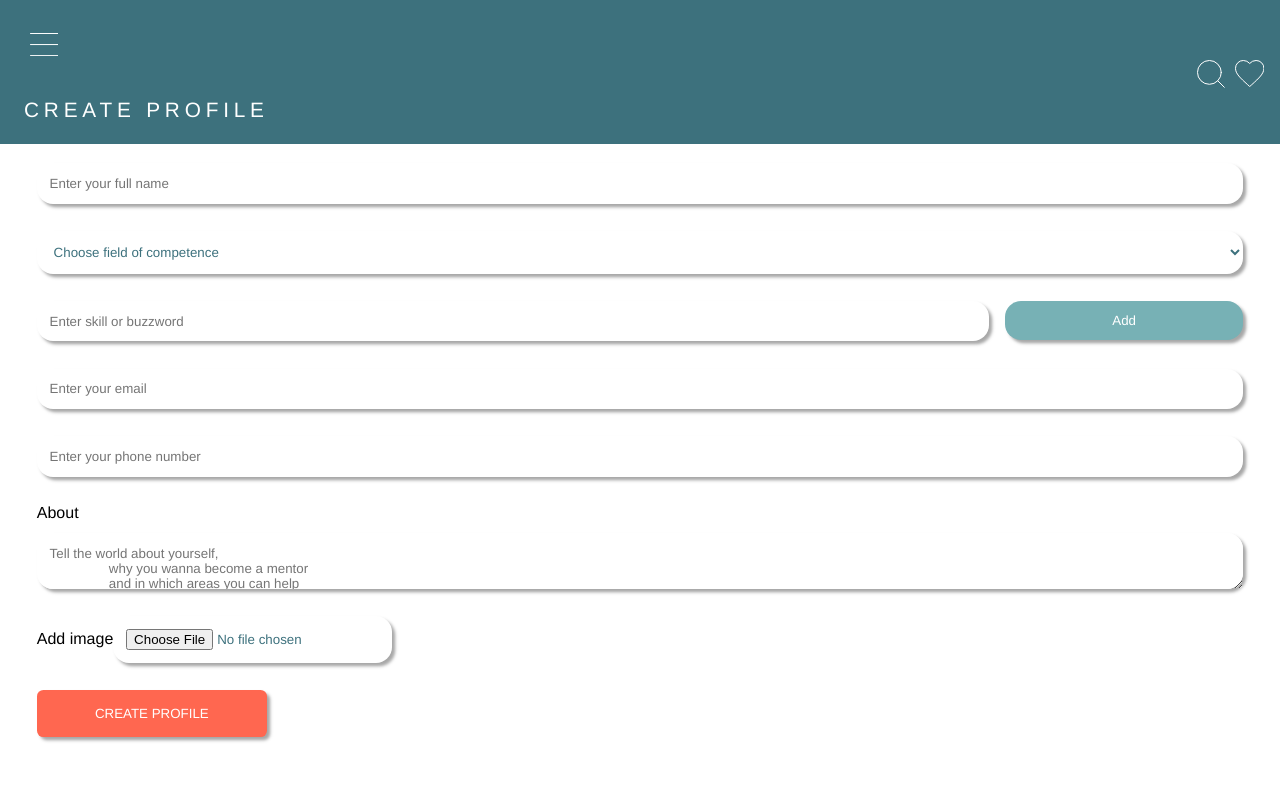
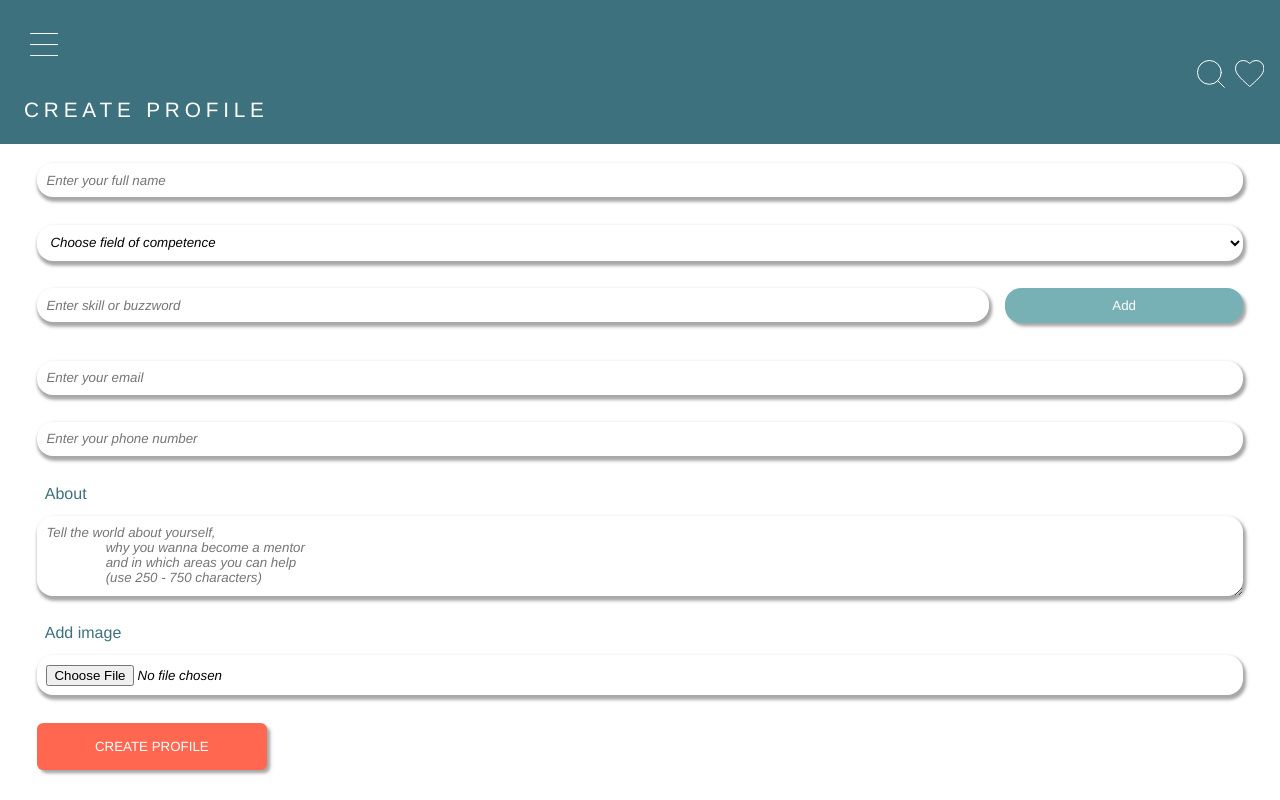
Before and after one commit to MaliScheuer/capstone-project, a React (Create React App) app in the folder client/: page /create-profile in a window 1280 px wide. Built offline with nearby package versions, Linux system fonts and the light colour scheme.

Commit message:
added buzzword component & implemented buzzword render

```diff
--- /dev/null
+++ b/client/src/components/Buzzwords.js
@@ -0,0 +1,83 @@
+import { useState } from 'react';
+import styled from 'styled-components';
+
+export default function Buzzwords({ onCreateBuzzword, buzzwords, onDeleteBuzzword, onDeleteLastBuzzword }) {
+
+    const [value, setValue] = useState('')
+
+
+    const handleChange = event =>
+        setValue(event.target.value);
+
+    const handleKeyDown = (event) => {
+        if (event.key === 'Enter') {
+            event.preventDefault();
+            onCreateBuzzword(value);
+            setValue('');
+        }
+    }
+
+    function handleClick() {
+        onCreateBuzzword(value);
+        setValue('');
+    }
+
+
+    return (
+        <>
+            <Wrapper>
+                <input
+                    type='text'
+                    name='buzzwords'
+                    placeholder='Enter skill or buzzword'
+                    onChange={handleChange}
+                    value={value}
+                    onKeyDown={handleKeyDown} />
+                <button
+                    type='button'
+                    onClick={handleClick}
+                >Add</button>
+            </Wrapper >
+
+            <BuzzwordWrapper>
+                {buzzwords.map((buzzword, index) => (
+                    <span key={index}>{buzzword}
+                        <i onClick={() => onDeleteBuzzword(buzzword)}> &times;</i>
+                    </span>
+                ))}
+            </BuzzwordWrapper>
+        </>
+
+    )
+}
+
+
+
+const Wrapper = styled.section`
+    display:grid;
+    grid-template-columns: 4fr 1fr;
+    gap: 1rem;
+
+    button {
+    border: none;
+    background: var(--petrol-light);
+    color: white;
+    box-shadow: 0.2rem 0.2rem 0.2rem rgba(0,0,0, 35%);
+    border-radius: 1rem;
+    height: 70%;
+    outline: none;
+    cursor: pointer;
+    }
+    `
+const BuzzwordWrapper = styled.section`
+    display: flex;
+    flex-wrap: wrap;
+    gap: 0.7rem;
+
+    span{
+        background: var(--petrol);
+        color: white;
+        padding: 0.5rem;
+        border-radius: 0.6rem;
+    }
+    `
--- a/client/src/components/Form.js
+++ b/client/src/components/Form.js
@@ -1,5 +1,6 @@
 import styled from 'styled-components';
 import CtaButton from './CtaButton'
+import Buzzwords from './Buzzwords'
 import { useState } from 'react';
 
 export default function Form() {
@@ -16,7 +17,40 @@ export default function Form() {
 
     const [newMentor, setNewMentor] = useState(initialMentor);
 
+    const handleChange = event => {
+        const field = event.target;
+        const value = field.value;
 
+        setNewMentor({
+            ...newMentor,
+            [field.name]: value
+        })
+    }
+
+    const addBuzzword = buzzword => {
+
+        setNewMentor({
+            ...newMentor,
+            buzzwords: [...newMentor.buzzwords, buzzword]
+        })
+
+    }
+
+    function deleteBuzzword(buzzwordToDelete) {
+        const remainingBuzzwords = newMentor.buzzwords.filter(
+            (buzzword) => buzzwordToDelete !== buzzword);
+        setNewMentor({ ...newMentor, buzzwords: remainingBuzzwords })
+    }
+
+    function deleteLastBuzzword() {
+        const remainingBuzzwords = newMentor.buzzwords.filter((_, index) =>
+            index !== newMentor.buzzwords.length - 1
+        )
+        setNewMentor({
+            ...newMentor,
+            buzzwords: remainingBuzzwords
+        })
+    }
 
 
     return (
@@ -25,16 +59,16 @@ export default function Form() {
 
             <input
                 type='text'
-                name='product_name'
+                name='mentor_name'
                 placeholder='Enter your full name'
-                //onChange={handleChange}
+                onChange={handleChange}
                 value={newMentor.mentor_name} />
 
 
             <select
                 type='text'
                 name='competence'
-                //onChange={handleChange}
+                onChange={handleChange}
                 value={newMentor.competence} >
 
                 <option value=''>Choose field of competence</option>
@@ -49,61 +83,53 @@ export default function Form() {
                 <option value='Science and Technology'>Science and Technology</option>
             </select>
 
-            <BuzzwordWrapper>
-                <input
+            <Buzzwords
+                buzzwords={newMentor.buzzwords}
+                onCreateBuzzword={addBuzzword}
+                onDeleteBuzzword={deleteBuzzword}
+                onDeleteLastBuzzword={deleteLastBuzzword} />
 
-                    type='text'
-                    name='buzzwords'
-                    placeholder='Enter skill or buzzword'
-                    //onChange={handleChange}
-                    value={newMentor.buzzwords} />
-                <button>Add</button>
-            </BuzzwordWrapper>
 
             <input
                 type='email'
                 name='email'
                 placeholder='Enter your email'
-                //onChange={handleChange}
+                onChange={handleChange}
                 value={newMentor.email} />
 
             <input
                 type='text'
                 name='phone'
                 placeholder='Enter your phone number'
-                //onChange={handleChange}
+                onChange={handleChange}
                 value={newMentor.phone} />
 
-            <label>About</label>
+            <p><label>About</label></p>
             <textarea
                 minLength="250"
-                maxlength="1000"
+                maxLength="750"
                 type='text'
                 name='about'
                 placeholder='Tell the world about yourself,
                 why you wanna become a mentor
                 and in which areas you can help
-                (use 250 -1.000 characters)'
-                //onChange={handleChange}
+                (use 250 - 750 characters)'
+                onChange={handleChange}
                 value={newMentor.about} />
 
 
-            <label> Add image
+            <p><label>Add image
+            </label></p>
             <input
 
                 type='file'
                 name='image'
                 placeholder='Add image'
-                    //onChange={handleChange}
+                onChange={handleChange}
                 value={newMentor.image}
-
-
             />
 
-
-            </label>
-
-            <CtaButton buttonText='Create Profile'></CtaButton>
+            <CtaButton type='submit' buttonText='Create Profile'></CtaButton>
 
         </FormWrapper>
     )
@@ -116,28 +142,27 @@ margin: 1.2rem 2.3rem;
 gap: 0.7rem;
 
 
+
 input, select, textarea{
 margin-bottom: 1rem;
 border-radius: 1rem;
-box-shadow: 0.2rem 0.2rem 0.2rem rgba(0,0,0, 35%);
+box-shadow: 0.1rem 0.2rem 0.2rem 0.1rem rgba(0,0,0, 35%);
 border: none;
-padding: 0.8rem;
+padding: 0.6rem;
 background: white;
+outline: none;
+font-style: italic;
+}
+
+textarea{
+    height: 5rem;
+}
+
+label{
+    margin-left: 0.5rem;
+}
+p{
     color: var(--petrol);
+    margin: 0.1rem 0;
     }
 `
-
-const BuzzwordWrapper = styled.section`
-display:grid;
-grid-template-columns: 4fr 1fr;
-gap: 1rem;
-
-button{
-    border: none;
-    background: var(--petrol-light);
-    color: white;
-    box-shadow: 0.2rem 0.2rem 0.2rem rgba(0,0,0, 35%);
-    border-radius: 1rem;
-    height: 70%;
-}
-`
```
Lines whose indentation alone changed are shown as unchanged.
